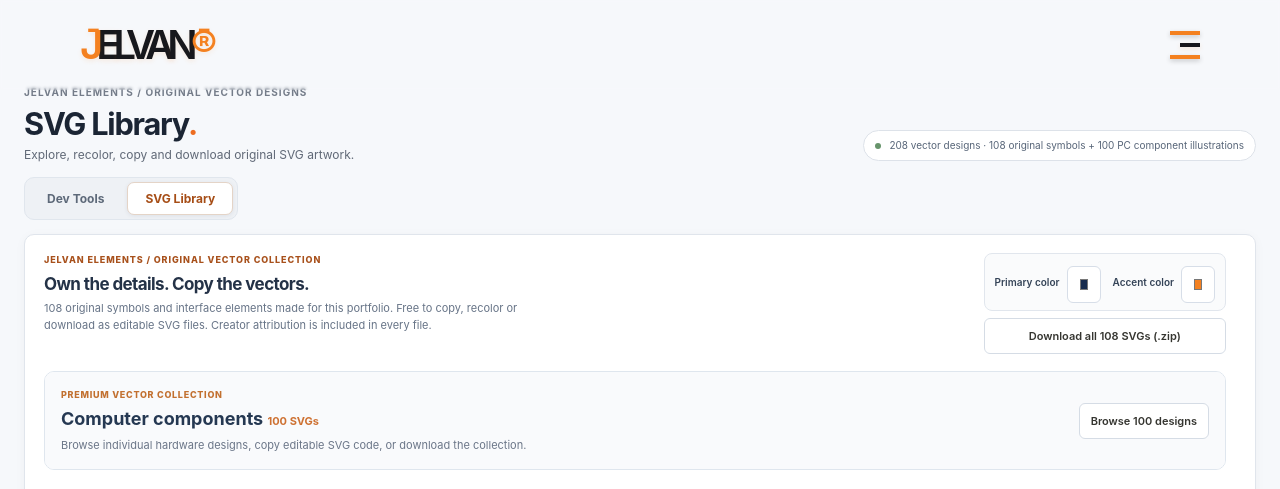
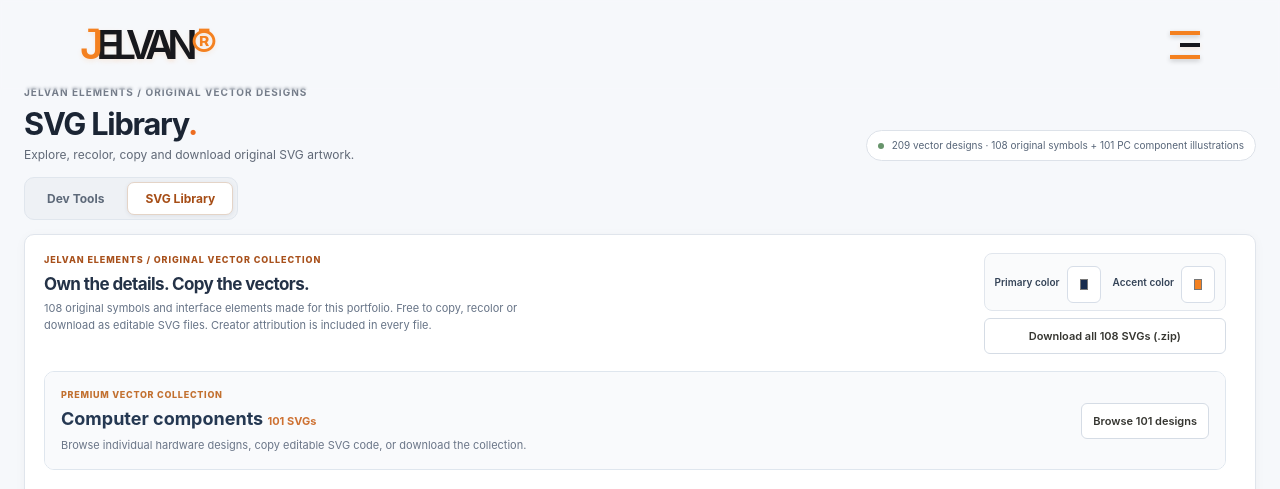
Before and after one commit to DevJel/Jelvan-R-Portfolio, a Next.js app: page /svg-library in a window 1280 px wide. Shown: the top 489 px of the page. Built offline with nearby package versions, Linux system fonts and the light colour scheme.

Commit message:
feat(svg-library): include alternate CPU vector and update collection totals

```diff
--- a/components/DevTools/SvgHardwareGallery.tsx
+++ b/components/DevTools/SvgHardwareGallery.tsx
@@ -30,6 +30,12 @@ const assets: HardwareAsset[] = Array.from({ length: 100 }, (_, index) => {
     kind: type.label,
     path: `/assets/svg-library/pc-components/${type.code}/${filename}`,
   };
+});
+assets.push({
+  id: '100-alt',
+  name: 'Processors / CPU · 100 (alternate)',
+  kind: 'Processors / CPU',
+  path: '/assets/svg-library/pc-components/cpu/pc_component_100_cpu_premium-variant-2.svg',
 });
 const CHUNK_SIZE = 20;
 
@@ -102,7 +108,7 @@ export default function SvgHardwareGallery() {
   const downloadAll = async () => {
     if (busy) return;
     setBusy(true);
-    setStatus('Preparing the 100-piece SVG collection...');
+    setStatus('Preparing the 101-piece SVG collection...');
     try {
       const result: { name: string; content: string }[] = [];
       for (let i = 0; i < assets.length; i += 10) {
@@ -113,7 +119,7 @@ export default function SvgHardwareGallery() {
         }
       }
       saveCollectionZip(result);
-      setStatus('100 SVG files packaged and downloaded.');
+      setStatus('101 SVG files packaged and downloaded.');
     } catch {
       setStatus('Could not prepare the archive. Check your connection and retry.');
     } finally {
@@ -126,22 +132,22 @@ export default function SvgHardwareGallery() {
       <div className={styles.heading}>
         <div>
           <p className={styles.eyebrow}>PREMIUM VECTOR COLLECTION</p>
-          <h4>Computer components <span>100 SVGs</span></h4>
+          <h4>Computer components <span>101 SVGs</span></h4>
           <p>Browse individual hardware designs, copy editable SVG code, or download the collection.</p>
         </div>
         <button type="button" className={styles.toggle} aria-expanded={open} onClick={() => setOpen(value => !value)}>
-          {open ? 'Hide collection' : 'Browse 100 designs'}
+          {open ? 'Hide collection' : 'Browse 101 designs'}
         </button>
       </div>
       {open && (
         <div className={styles.content}>
           <div className={styles.categories} role="group" aria-label="Hardware design categories">
             <button type="button" aria-pressed={category === 'all'} onClick={() => changeCategory('all')}>
-              All <strong>100</strong>
+              All <strong>101</strong>
             </button>
             {types.map(group => (
               <button key={group.code} type="button" aria-pressed={category === group.label} onClick={() => changeCategory(group.label)}>
-                {group.label} <strong>10</strong>
+                {group.label} <strong>{group.code === 'cpu' ? 11 : 10}</strong>
               </button>
             ))}
           </div>
@@ -151,7 +157,7 @@ export default function SvgHardwareGallery() {
                 placeholder="Search name or number..." />
             </label>
             <button type="button" onClick={() => void downloadAll()} disabled={busy}>
-              {busy ? 'Preparing archive...' : 'Download 100 SVGs (.zip)'}
+              {busy ? 'Preparing archive...' : 'Download 101 SVGs (.zip)'}
             </button>
           </div>
           <p className={styles.count} role="status">{matches.length} matching designs · {visible.length} shown</p>
--- a/components/DevTools/SvgLibraryPage.tsx
+++ b/components/DevTools/SvgLibraryPage.tsx
@@ -14,7 +14,7 @@ export default function SvgLibraryPage() {
           <span className={styles.eyebrow}>JELVAN ELEMENTS / ORIGINAL VECTOR DESIGNS</span>
           <h1>SVG Library<span>.</span></h1>
           <p>Explore, recolor, copy and download original SVG artwork.</p>
-          <span className={styles.local}>208 vector designs · 108 original symbols + 100 PC component illustrations</span>
+          <span className={styles.local}>209 vector designs · 108 original symbols + 101 PC component illustrations</span>
         </header>
         <DeveloperSectionsTabs current="svg" />
         <section className={`${styles.panel} ${pageStyles.svgPanel}`} aria-label="SVG Library workspace">
```
Also changed, not shown: public/assets/svg-library/pc-components/cpu/pc_component_100_cpu_premium-variant-2.svg (added).
